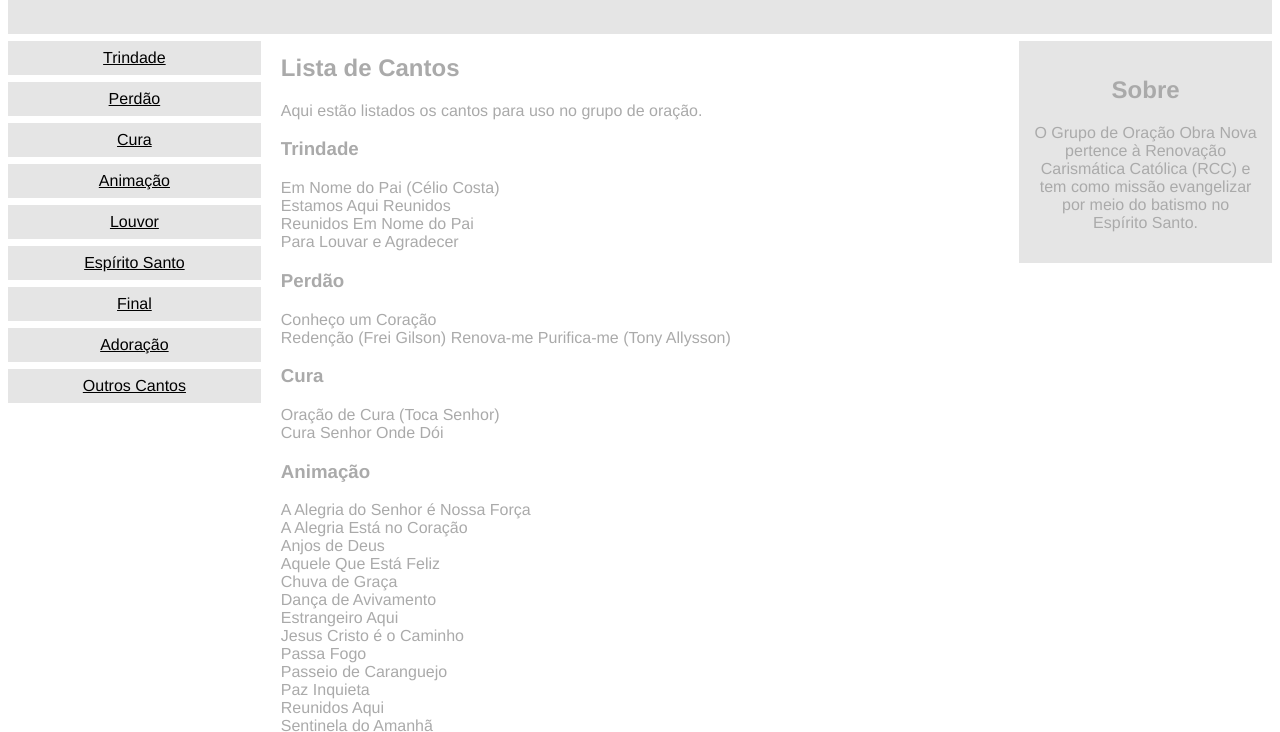
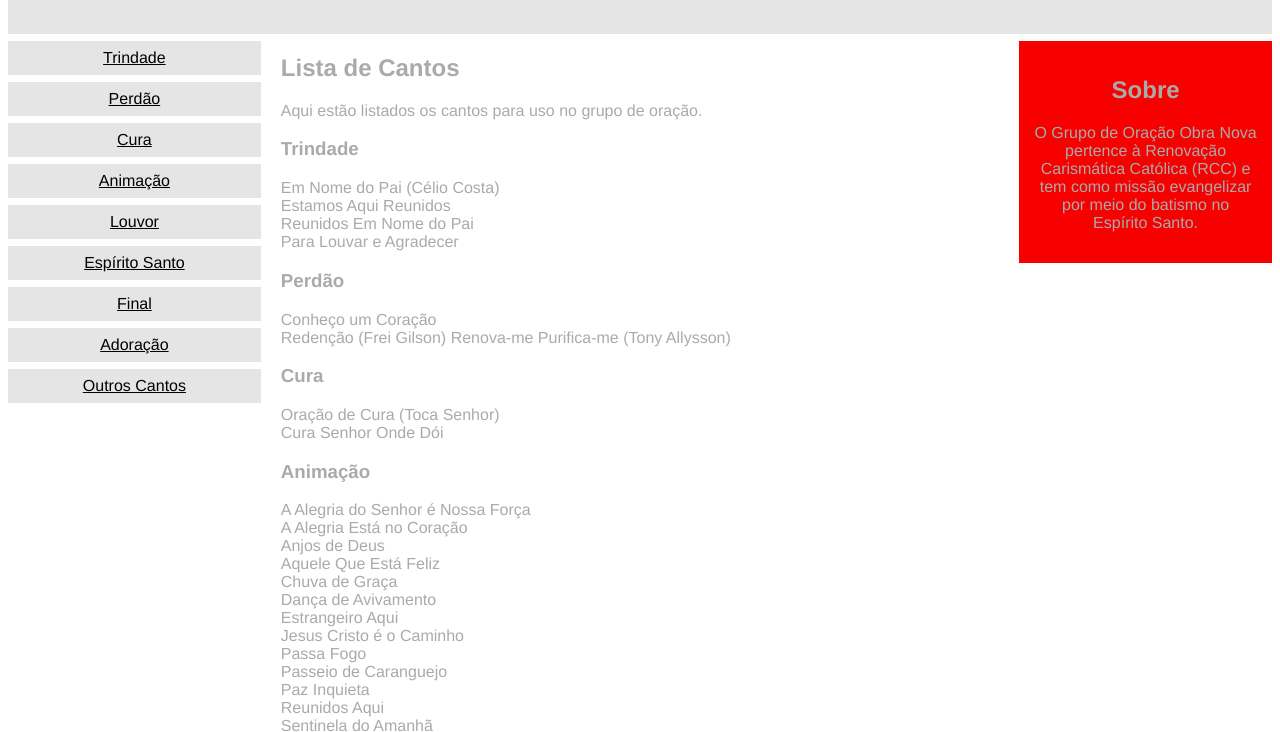
Before and after one commit to Leandro-bldz/obra-nova-musica, a plain HTML site: page index.html in a window 1280 px wide. Shown: the part 84-816 px from the top of the page. Drawn offline with Linux system fonts and the light colour scheme.

Commit message:
Update style.css
Modificando cores

```diff
--- a/style.css
+++ b/style.css
@@ -24,7 +24,7 @@
     }
 
     .right {
-      background-color: #e5e5e5;
+      background-color: #f70000;
       float: left;
       width: 20%;
       padding: 15px;
```
